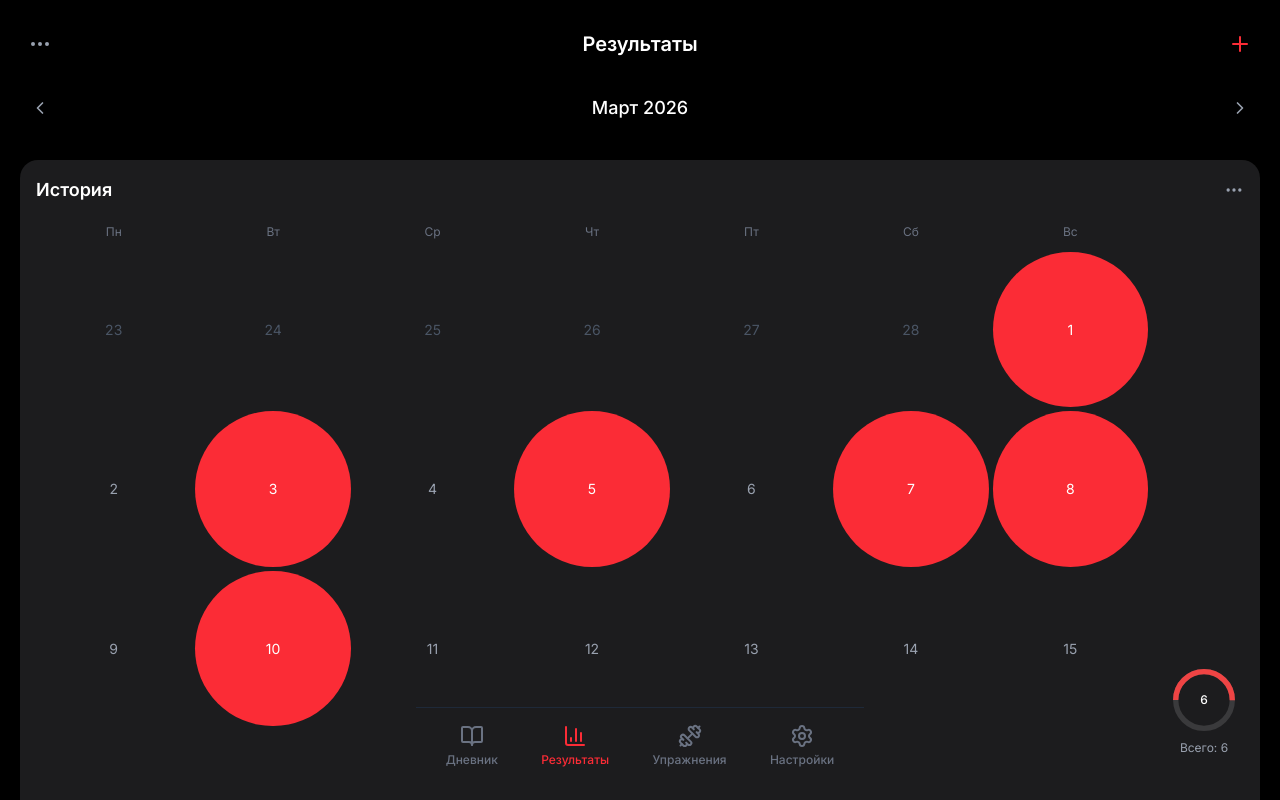
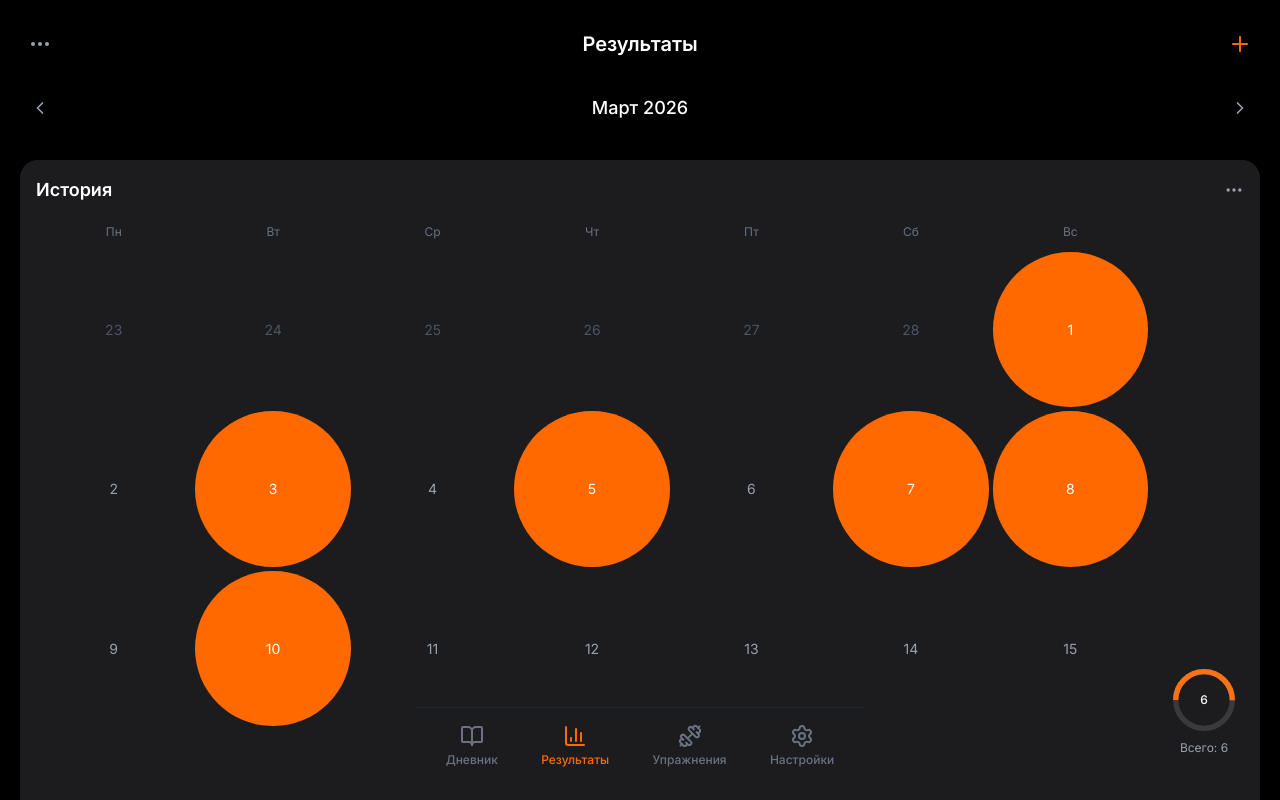
Before and after one commit to Tomasito133/FitSuperDuperApp, a Next.js app: page /results in a window 1280 px wide. Shown: the top 800 px of the page. Built offline with nearby package versions, Linux system fonts and the light colour scheme.

Commit message:
refactor: red → orange in results page

```diff
--- a/src/app/results/page.tsx
+++ b/src/app/results/page.tsx
@@ -136,7 +136,7 @@ export default function ResultsPage() {
             <MoreHorizontal className="w-6 h-6" />
           </button>
           <h1 className="text-xl font-semibold text-white">Результаты</h1>
-          <button className="w-10 h-10 flex items-center justify-center text-red-500">
+          <button className="w-10 h-10 flex items-center justify-center text-orange-500">
             <Plus className="w-6 h-6" />
           </button>
         </div>
@@ -192,7 +192,7 @@ export default function ResultsPage() {
                       className={`
                         aspect-square flex items-center justify-center text-sm
                         ${!isCurrentMonth ? 'text-gray-600' : hasWorkout ? 'text-white' : 'text-gray-400'}
-                        ${hasWorkout ? 'bg-red-500 rounded-full' : ''}
+                        ${hasWorkout ? 'bg-orange-500 rounded-full' : ''}
                       `}
                     >
                       {day.date}
@@ -215,7 +215,7 @@ export default function ResultsPage() {
                   <path
                     d="M18 2.0845 a 15.9155 15.9155 0 0 1 0 31.831 a 15.9155 15.9155 0 0 1 0 -31.831"
                     fill="none"
-                    stroke="#ef4444"
+                    stroke="#f97316"
                     strokeWidth="3"
                     strokeDasharray={`${progressPercent}, 100`}
                   />
@@ -392,19 +392,19 @@ export default function ResultsPage() {
       {/* Bottom Navigation */}
       <nav className="fixed bottom-0 left-0 right-0 max-w-md mx-auto bg-[#1c1c1e] border-t border-gray-800 px-2 pt-2 pb-6">
         <div className="flex justify-around items-center">
-          <Link href="/" className="flex flex-col items-center gap-1 py-2 px-3 text-gray-500 hover:text-red-500 transition-colors">
+          <Link href="/" className="flex flex-col items-center gap-1 py-2 px-3 text-gray-500 hover:text-orange-500 transition-colors">
             <BookOpen className="w-6 h-6" />
             <span className="text-xs font-medium">Дневник</span>
           </Link>
-          <div className="flex flex-col items-center gap-1 py-2 px-3 text-red-500">
+          <div className="flex flex-col items-center gap-1 py-2 px-3 text-orange-500">
             <BarChart3 className="w-6 h-6" />
             <span className="text-xs font-medium">Результаты</span>
           </div>
-          <Link href="/exercises" className="flex flex-col items-center gap-1 py-2 px-3 text-gray-500 hover:text-red-500 transition-colors">
+          <Link href="/exercises" className="flex flex-col items-center gap-1 py-2 px-3 text-gray-500 hover:text-orange-500 transition-colors">
             <Dumbbell className="w-6 h-6" />
             <span className="text-xs font-medium">Упражнения</span>
           </Link>
-          <Link href="/settings" className="flex flex-col items-center gap-1 py-2 px-3 text-gray-500 hover:text-red-500 transition-colors">
+          <Link href="/settings" className="flex flex-col items-center gap-1 py-2 px-3 text-gray-500 hover:text-orange-500 transition-colors">
             <Settings className="w-6 h-6" />
             <span className="text-xs font-medium">Настройки</span>
           </Link>
```
